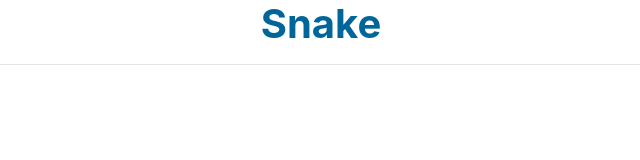
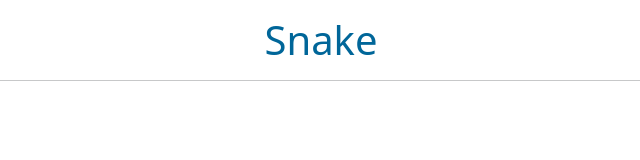
Before and after one commit to peterdinis/Javascript-Snake-Game, a plain HTML site: page index.html in a window 1280 px wide. Shown: the whole page, without its empty margins (319-959 px from the left). Drawn offline with nearby package versions, Linux system fonts and the light colour scheme.

Commit message:
Update to boostrap 5

```diff
--- a/index.html
+++ b/index.html
@@ -5,8 +5,7 @@
     <title>Snake</title>
     <link rel="stylesheet" href="main.css" />
     <meta charset="UTF-8" />
-    <link rel="stylesheet" href="https://stackpath.bootstrapcdn.com/bootstrap/4.5.0/css/bootstrap.min.css"
-          integrity="sha384-9aIt2nRpC12Uk9gS9baDl411NQApFmC26EwAOH8WgZl5MYYxFfc+NcPb1dKGj7Sk" crossorigin="anonymous">
+    <link href="https://cdn.jsdelivr.net/npm/bootstrap@5.1.0/dist/css/bootstrap.min.css" rel="stylesheet" integrity="sha384-KyZXEAg3QhqLMpG8r+8fhAXLRk2vvoC2f3B09zVXn8CA5QIVfZOJ3BCsw2P0p/We" crossorigin="anonymous">
     <script src="main.js"></script>
   </head>
   <body>
--- a/main.css
+++ b/main.css
@@ -6,12 +6,11 @@
 }
 
 #heading {
-    display: flex;
-    justify-content: center;
-    align-items: center;
-    color: var(--firstColor);
-    font-weight: bold;
-    flex: 1;
+   display: flex;
+   justify-content: center;
+   align-items: center;
+   margin-top: 1rem;
+   color: var(--firstColor);
 }
 
 canvas#Hra{
--- a/main.js
+++ b/main.js
@@ -32,7 +32,7 @@ function Prehra() {
     ctx.fillStyle="black";
     ctx.fillRect(0,0,canv.width,canv.height);
     ctx.fillStyle="red";
-    ctx.font = "20px Verdana";
+    ctx.font = "24px Verdana";
     ctx.fillText("Prehral si!",50,50);
     ctx.fillText("Tvoje skore je:",50,80);
     ctx.fillText(Dlzka,200,80);
```
